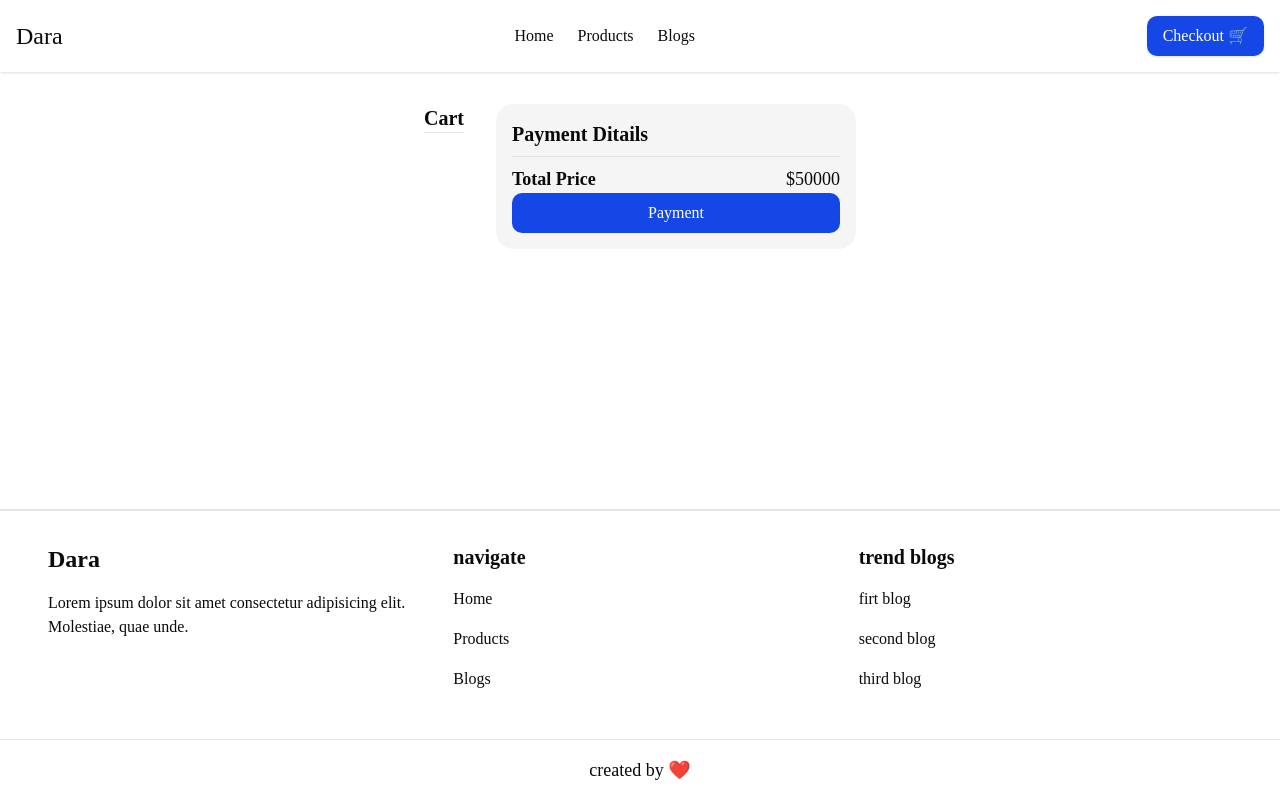
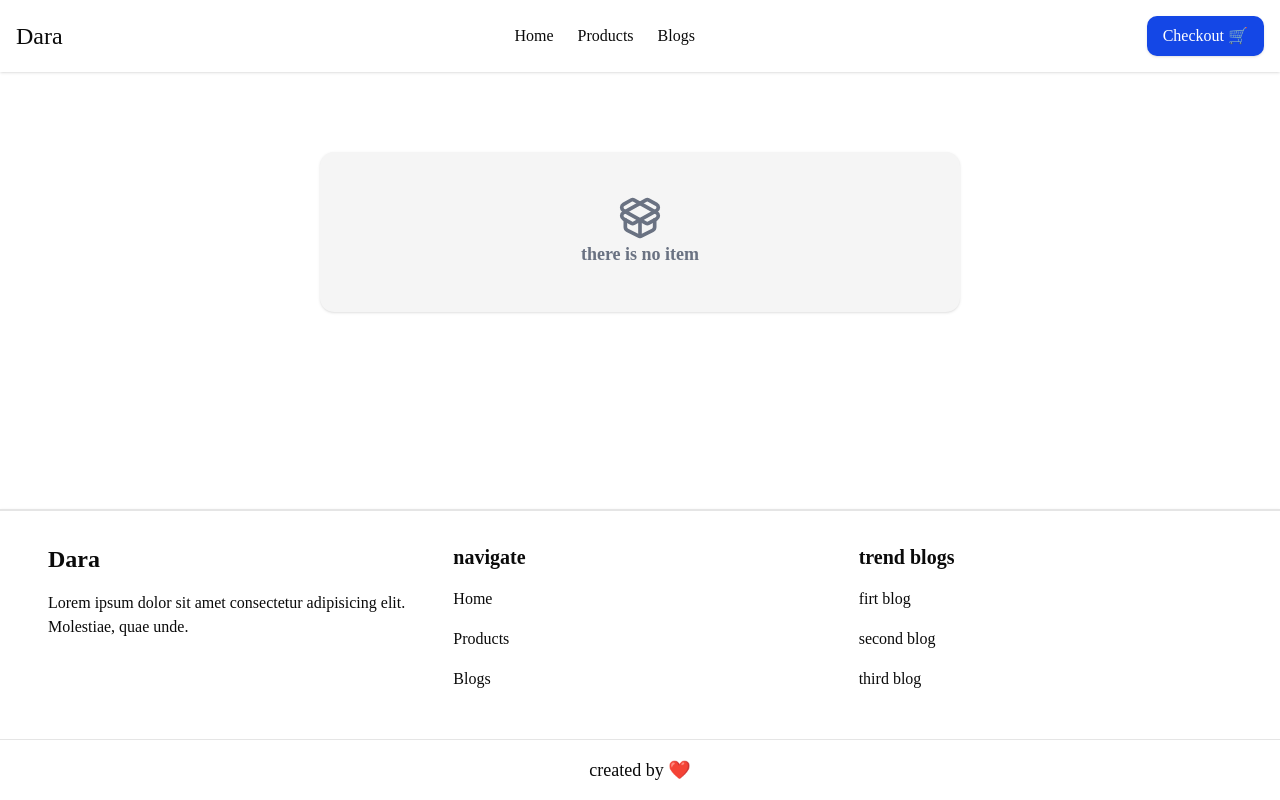
Before and after one commit to Amiraeone/Dara-store, a Next.js app: page /checkout in a window 1280 px wide. Built offline with nearby package versions, Linux system fonts and the light colour scheme.

Commit message:
refactor:checkout cart

```diff
--- /dev/null
+++ b/src/app/(cart)/checkout/loading.js
@@ -0,0 +1,15 @@
+import { Skeleton } from "@/components/ui/skeleton"
+
+export default function loading() {
+    return (
+        <div className="flex w-full max-w-sm flex-col gap-2">
+            {Array.from({ length: 5 }).map((_, index) => (
+                <div className="flex gap-4" key={index}>
+                    <Skeleton className="h-4 flex-1" />
+                    <Skeleton className="h-4 w-24" />
+                    <Skeleton className="h-4 w-20" />
+                </div>
+            ))}
+        </div>
+    )
+}
--- a/src/app/(cart)/checkout/page.jsx
+++ b/src/app/(cart)/checkout/page.jsx
@@ -2,27 +2,45 @@
 
 import CheckoutCard from '@/components/card/CheckoutCard'
 import useCartStore from '@/store/cart-store'
+import { PackageOpen } from 'lucide-react'
 
 export default function Checkout() {
   const cart = useCartStore(s => s.cart)
 
+  if (cart.length === 0) {
+    return (
+      <section className='w-full h-80 flex justify-center items-center'>
+        <div className='flex flex-col justify-center items-center w-2/4 h-2/4 py-8 px-12 bg-secondary rounded-xl shadow'>
+          <PackageOpen className='text-gray-500 w-11 h-11' />
+          <h2 className='text-lg text-gray-500 font-bold'>
+            there is no item
+          </h2>
+        </div>
+      </section>
+    )
+  }
+
   return (
     <section className='w-full flex justify-around p-8'>
-      <div className='flex justify-between gap-8'>
-        <div>
+      <div className='flex justify-between gap-8 w-3/4 relative'>
+        <div className='flex-8'>
           <h2 className='text-xl font-bold'>Cart</h2>
-          <hr />
+          <hr className='my-4' />
           {cart.map((product) => (
             <CheckoutCard key={product.id} product={product} />
           ))}
         </div>
-        <div className='w-90 relative bg-secondary rounded-2xl p-4 space-y-2'>
+        <div className='flex-4 w-96 h-fit sticky top-26 bg-secondary rounded-2xl px-8 py-4 space-y-4'>
           <h2 className='text-xl font-bold'>Payment Ditails</h2>
           <hr />
-          <div className='flex flex-col justify-end'>
+          <div className='flex flex-col gap-4 mt-2'>
             <div className='flex justify-between'>
-              <span className='text-lg font-bold'>Total Price</span>
-              <span className='text-lg'>$50000</span>
+              <span className='text-md'>Total Products Price ({cart.length} product)</span>
+              <span className='text-md'>${cart.reduce((sum, current) => sum + current.price, 0)}</span>
+            </div>
+            <div className='flex justify-between'>
+              <span className='text-lg font-bold'>Total Cart Price</span>
+              <span className='text-lg font-bold'>${cart.reduce((sum, current) => sum + current.price, 0)}</span>
             </div>
             <button className='px-4 py-2 bg-blue-700 rounded-lg text-white hover:bg-blue-700/90 cursor-pointer'>Payment</button>
           </div>
--- a/src/components/card/CheckoutCard.jsx
+++ b/src/components/card/CheckoutCard.jsx
@@ -10,19 +10,17 @@ export default function CheckoutCard({ product }) {
     const removeFromCart = useCartStore(state => state.removeFromCart)
 
     return (
-        <div className='p-4 hover:bg-secondary rounded'>
-            <div className='flex gap-4 justify-between'>
-                <div className='flex gap-4'>
-                    <div className='flex justify-center items-center bg-secondary rounded-xl p-4 w-1/4'>
-                        <img className="w-20" src={product.image} />
-                    </div>
-                    <div>
-                        <h2 className='text-xl font-bold'>
-                            {product.title}
-                        </h2>
-                    </div>
+        <div className='p-4 hover:bg-secondary rounded duration-300 h-40'>
+            <div className='h-full flex gap-2 justify-between'>
+                <div className='flex-2 flex justify-center items-center bg-secondary rounded-xl p-4 w-1/4'>
+                    <img className="h-20" src={product.image} />
                 </div>
-                <div className='flex flex-col justify-between items-end'>
+                <div className='flex-5 ml-4'>
+                    <h2 className='text-xl font-bold'>
+                        {product.title}
+                    </h2>
+                </div>
+                <div className='flex-3 flex flex-col justify-between items-end'>
                     <span className='text-xl font-bold'>${product.price}</span>
                     <Popover open={open} onOpenChange={setOpen}>
                         <PopoverTrigger render={<Button variant="outline" size="icon" className='cursor-pointer h-8 w-8 flex justify-center items-center hover:bg-secondary shadow rounded-lg text-center'><Trash2 /></Button>} />
--- /dev/null
+++ b/src/components/ui/skeleton.jsx
@@ -0,0 +1,16 @@
+import { cn } from "cn"
+
+function Skeleton({
+  className,
+  ...props
+}) {
+  return (
+    <div
+      data-slot="skeleton"
+      className={cn("animate-pulse rounded-md bg-muted", className)}
+      {...props}
+    />
+  )
+}
+
+export { Skeleton }
```
